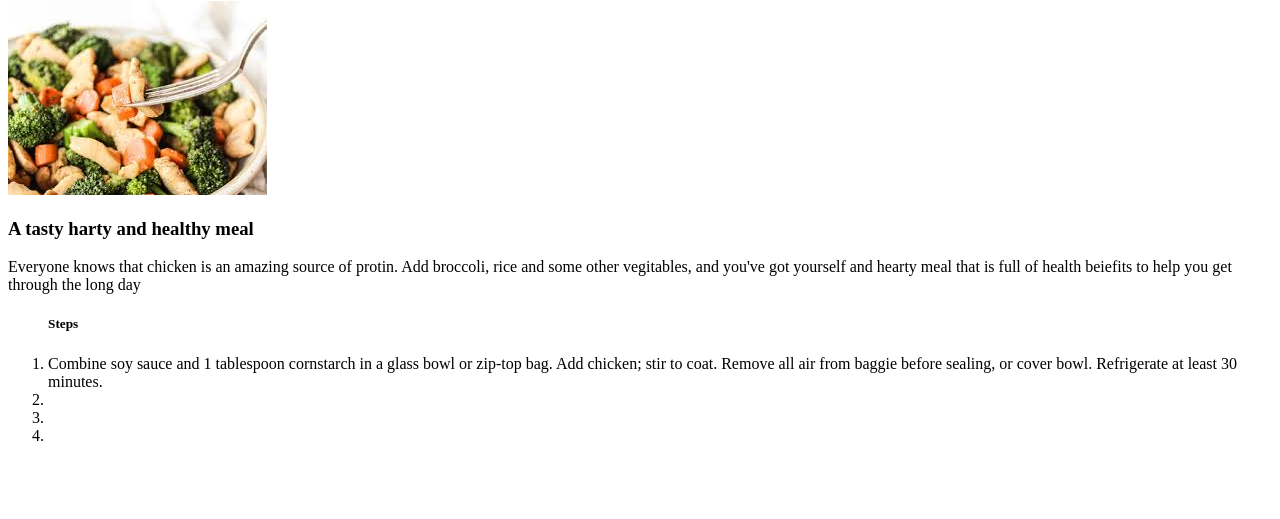
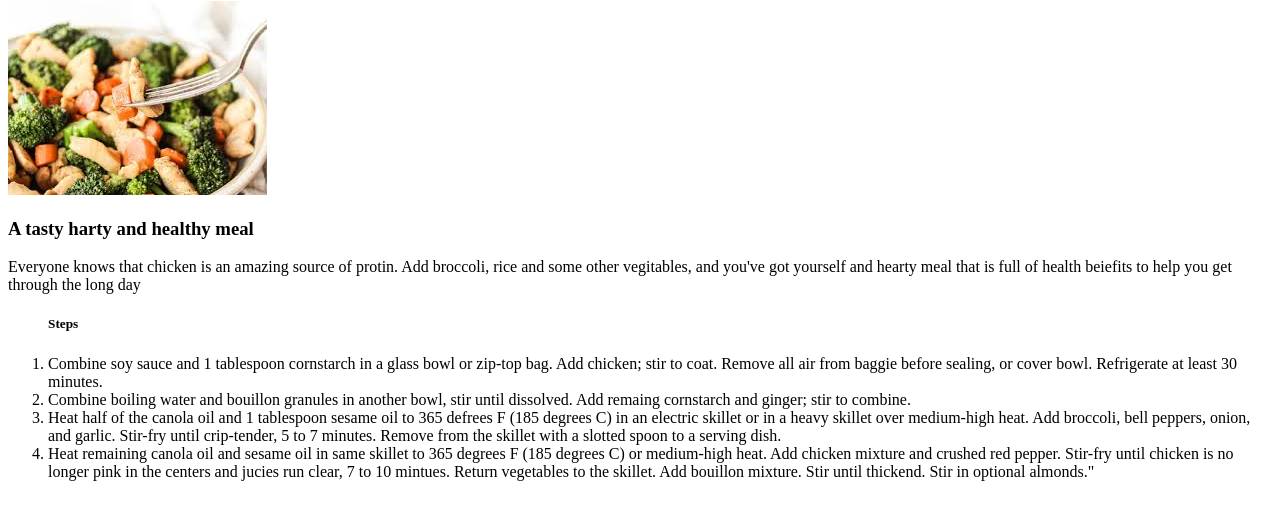
Before and after one commit to dolphy1010/odin-recipes, a plain HTML site: page recipes/chicken-and-broccoli-stir-fry.html in a window 1280 px wide. Shown: the part 79-598 px from the top of the page. Drawn offline with Linux system fonts and the light colour scheme.

Commit message:
Updated chicken-and-broccoil-stir-fry.html with the recipe

```diff
--- a/recipes/chicken-and-broccoli-stir-fry.html
+++ b/recipes/chicken-and-broccoli-stir-fry.html
@@ -15,9 +15,9 @@
     <ol>
         <h5>Steps</h5>
         <li>Combine soy sauce and 1 tablespoon cornstarch in a glass bowl or zip-top bag. Add chicken; stir to coat. Remove all air from baggie before sealing, or cover bowl. Refrigerate at least 30 minutes.</li>
-        <li></li>
-        <li></li>
-        <li></li>
+        <li>Combine boiling water and bouillon granules in another bowl, stir until dissolved. Add remaing cornstarch and ginger; stir to combine.</li>
+        <li>Heat half of the canola oil and 1 tablespoon sesame oil to 365 defrees F (185 degrees C) in an electric skillet or in a heavy skillet over medium-high heat. Add broccoli, bell peppers, onion, and garlic. Stir-fry until crip-tender, 5 to 7 minutes. Remove from the skillet with a slotted spoon to a serving dish.</li>
+        <li>Heat remaining canola oil and sesame oil in same skillet to 365 degrees F (185 degrees C) or medium-high heat. Add chicken mixture and crushed red pepper. Stir-fry until chicken is no longer pink in the centers and jucies run clear, 7 to 10 mintues. Return vegetables to the skillet. Add bouillon mixture. Stir until thickend. Stir in optional almonds."</li>
     </ol>
 </body>
 </html>
```
